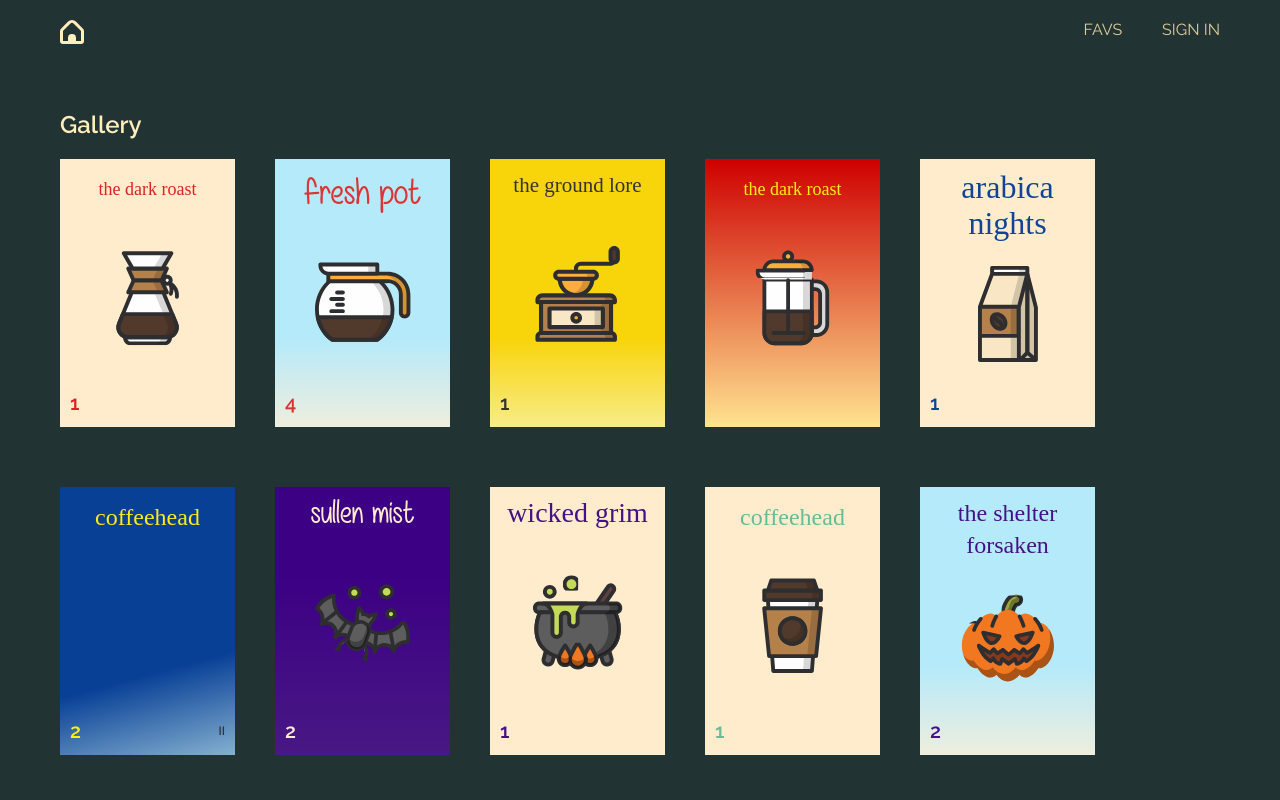
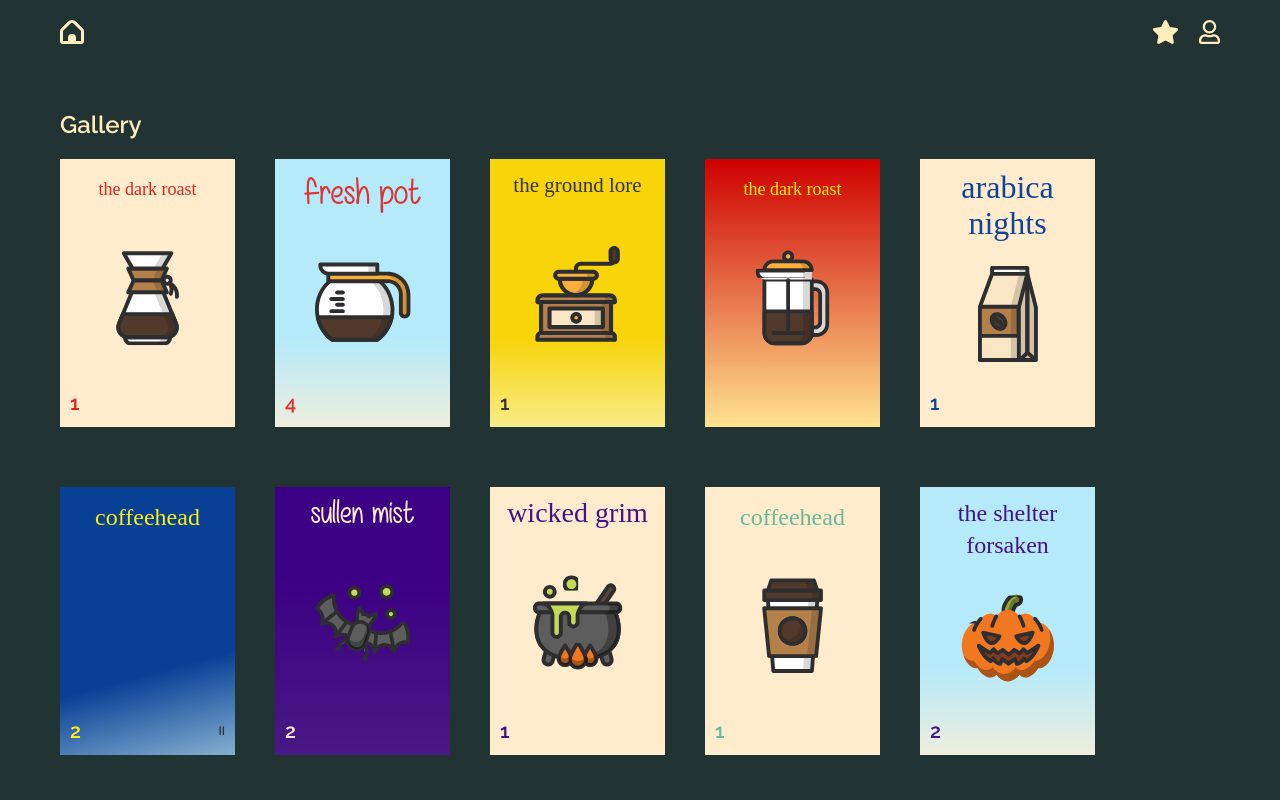
Before and after one commit to anthdclz/ghost-view, a React (Create React App) app: page /gallery in a window 1280 px wide. Shown: the top 800 px of the page. Built offline with nearby package versions, Linux system fonts and the light colour scheme; no server answers; a web font is replaced by a local one.

Commit message:
Header - Fav Star Icon and Sign In User Icon

```diff
--- a/src/components/header/header.component.jsx
+++ b/src/components/header/header.component.jsx
@@ -4,7 +4,8 @@ import { connect } from 'react-redux';
 import { withRouter } from 'react-router-dom';
 import { auth } from '../../firebase/firebase.utils';
 
-import { HomeIcon, BackIcon } from '../home-icon/home-icon.component';
+import { HomeIcon, BackIcon, StarSolidIcon, UserIcon } from '../home-icon/home-icon.component';
+
 import { clearAllFavs } from '../../redux/favorites/favorites.actions';
 
 import './header.styles.scss';
@@ -17,6 +18,7 @@ class Header extends React.Component {
     render() {
         const { currentUser, latestItem, history } = this.props;
         const isItemPage = history.location.pathname.includes('/gallery/');
+        const isFavsPage = history.location.pathname.includes('/favorites');
         return (
             <div className='header'>
                 <div className='hdr-left'>
@@ -40,15 +42,19 @@ class Header extends React.Component {
                     }
                 <div className='hdr-right'>
                     {
-                        !isItemPage ? (
-                            <Link className='hdr-option' to='favorites'>FAVS</Link>
+                        !isItemPage && !isFavsPage? (
+                            <Link className='hdr-option' to='favorites'>
+                                <StarSolidIcon />
+                            </Link>
                         ) : null
                     }
                     {
                         !isItemPage && currentUser ? (
                             <span className='hdr-option' onClick={() => this.handleSignOut()}>SIGN OUT</span>
                         ) : !isItemPage ? (
-                            <Link className='hdr-option' to='sign-in'>SIGN IN</Link>
+                            <Link className='hdr-option' to='sign-in'>
+                                <UserIcon />
+                            </Link>
                         ) : null
                     }
                 </div>
--- a/src/components/header/header.styles.scss
+++ b/src/components/header/header.styles.scss
@@ -21,7 +21,12 @@
     }
 
     .hdr-right .hdr-option {
-      margin-left: 40px;
+      margin-left: 20px;
+      line-height: 24px;
+    }
+
+    .hdr-right .star-solid-icon {
+      height: 24px;
     }
 
     .title {
--- a/src/components/home-icon/home-icon.component.jsx
+++ b/src/components/home-icon/home-icon.component.jsx
@@ -3,6 +3,7 @@ import { ReactComponent as HomeIconSvg } from '../../assets/icons/fi-br-home.svg
 import { ReactComponent as BackIconSvg } from '../../assets/icons/fi-br-angle-left.svg';
 import { ReactComponent as StarIconSvg } from '../../assets/icons/star.svg';
 import { ReactComponent as StarSolidIconSvg } from '../../assets/icons/star-solid.svg';
+import { ReactComponent as UserIconSvg } from '../../assets/icons/user.svg';
 
 import './home-icon.styles.scss';
 
@@ -21,3 +22,7 @@ export const StarIcon = () => (
 export const StarSolidIcon = () => (
     <StarSolidIconSvg />
 );
+
+export const UserIcon = () => (
+    <UserIconSvg />
+);
--- a/src/components/home-icon/home-icon.styles.scss
+++ b/src/components/home-icon/home-icon.styles.scss
@@ -1,8 +1,9 @@
 #home-icon{
-        height: 24px;
-        width: 24px;
-        fill: #feb;
-    }
+    height: 24px;
+    width: 24px;
+    fill: #feb;
+}
+
 #back-icon{
     height: 24px;
     width: 24px;
@@ -13,3 +14,8 @@
     color: #feb;
     height: 18px;
 }
+
+.user-icon{
+    color: #feb;
+    height: 24px;
+}
--- a/src/global.styles.js
+++ b/src/global.styles.js
@@ -120,12 +120,16 @@ h1, h2 {
       display: flex;
       flex-direction: column;
 
+      & h2{
+        margin-left: 0;
+      }
       .custom-button{
         margin-bottom: 20px;
       }
     }
     .sign-in {
-      width: 100%;
+      width: unset;
+      margin: 0 20px;
 
       .buttons {
         display: flex;
@@ -133,8 +137,8 @@ h1, h2 {
       }
     }
     .sign-up {
-      width: 100%;
-      margin-top: 100px;
+      width: unset;
+      margin: 100px 20px 0 20px;
 
       .custom-button{
         width: 100%;
```
Also changed, not shown: src/assets/icons/user.svg (added).
